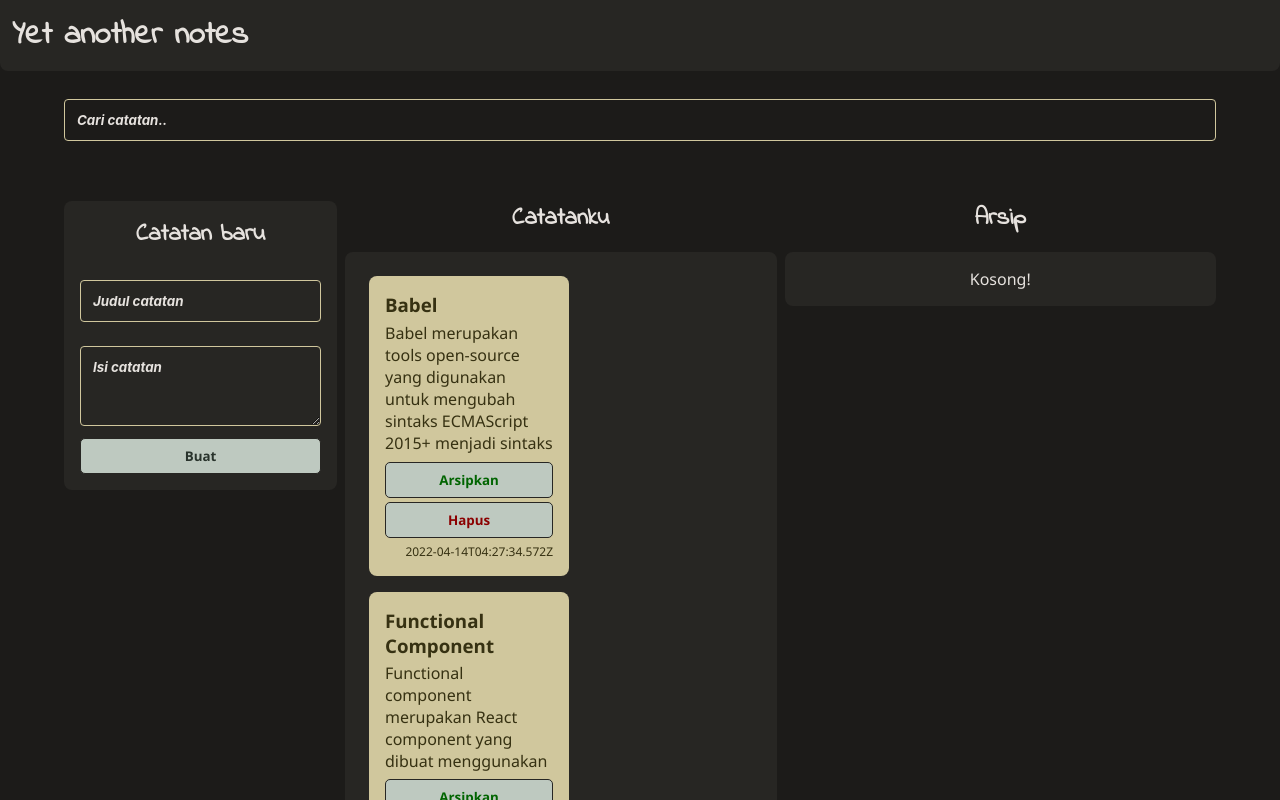
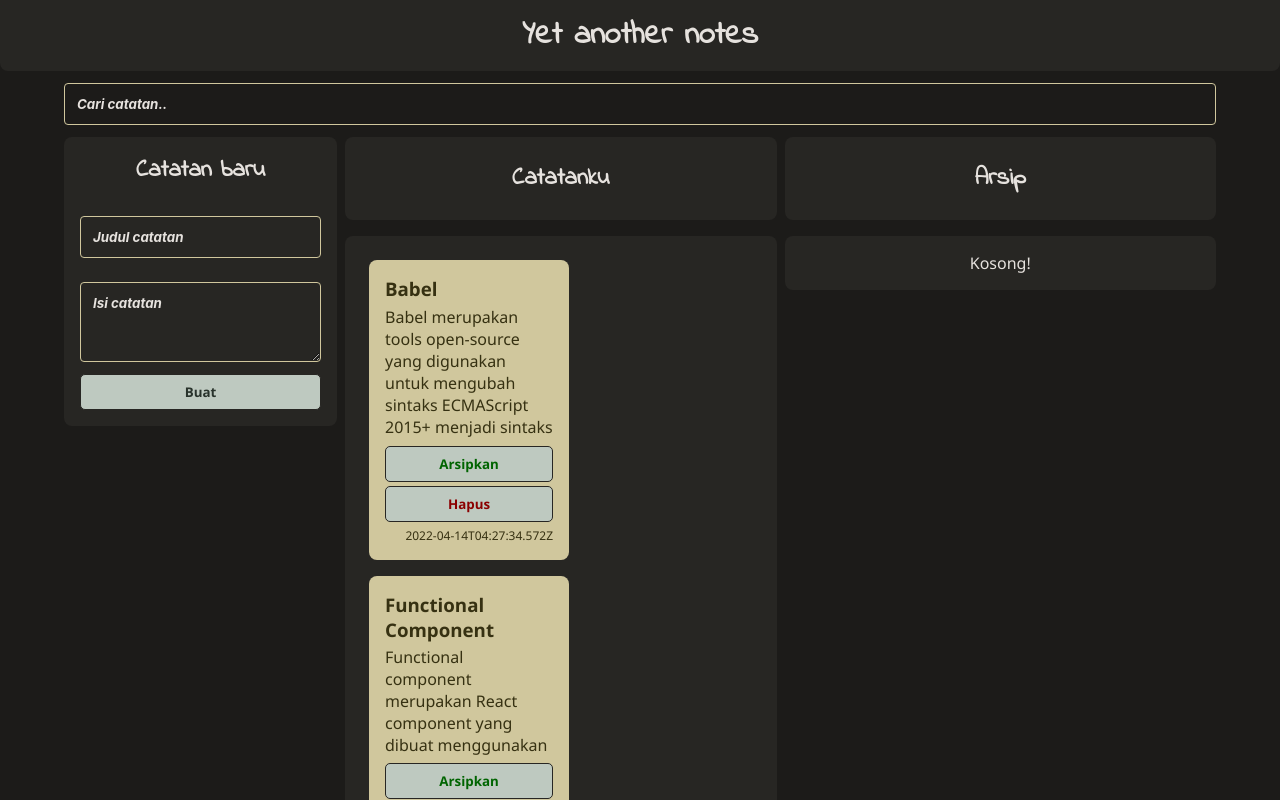
Before and after one commit to Teguhpunya/notes-react, a React (Create React App) app: page / in a window 1280 px wide. Shown: the top 800 px of the page. Built offline with nearby package versions, Linux system fonts and the light colour scheme.

Commit message:
🎨 Update UI

```diff
--- a/src/components/ListNotes.tsx
+++ b/src/components/ListNotes.tsx
@@ -68,7 +68,7 @@ const ListNotes = (props: { notes: Note[] }) => {
   return (
     <div className="container-notes">
       <div className="list-default">
-        <h2>Catatanku</h2>
+        <h2 className="card">Catatanku</h2>
         <div className="list-background card">
           <div className="list-note">
             {RenderNoteList(initialNotes, defaultNotes, forceRender)}
@@ -76,7 +76,7 @@ const ListNotes = (props: { notes: Note[] }) => {
         </div>
       </div>
       <div className="list-default">
-        <h2>Arsip</h2>
+        <h2 className="card">Arsip</h2>
         <div className="list-background card">
           <div className="list-note">
             {RenderNoteList(initialNotes, archivedNotes, forceRender)}
--- a/src/styles/style.css
+++ b/src/styles/style.css
@@ -152,30 +152,23 @@ button.red:hover {
   box-shadow: 0 0 16px 2px darkred;
 }
 
-.App {
-  display: flex;
-  flex-direction: column;
-}
-
 header {
   border-radius: 0 0 8px 8px;
   padding: 12px;
-  display: flex;
-  align-items: center;
-  justify-content: space-between;
+  text-align: center;
   background-color: var(--color-surface);
   color: var(--color-on-surface);
 }
 .container-search {
   display: flex;
-  margin: 1em 5%;
+  margin: 0 5%;
 }
 #input-search {
   width: 100%;
 }
 main {
   display: flex;
-  margin: 2em 5%;
+  margin: 0 5%;
 }
 
 .container-newnote {
```
